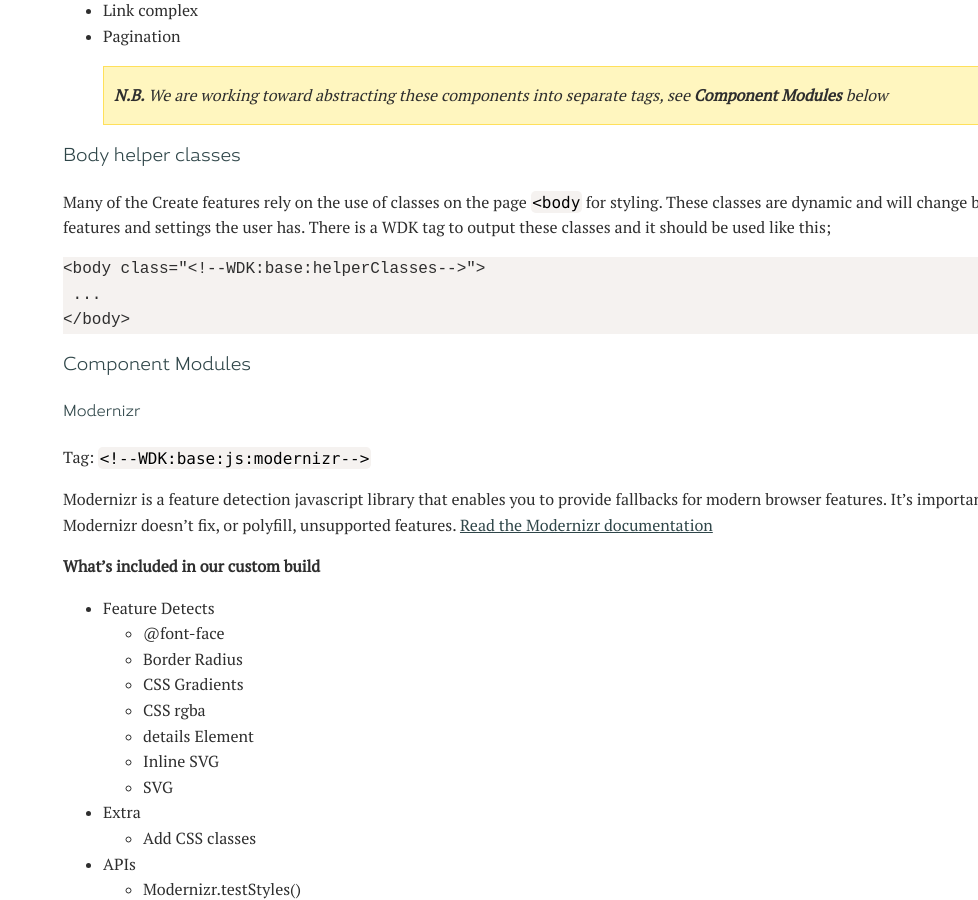
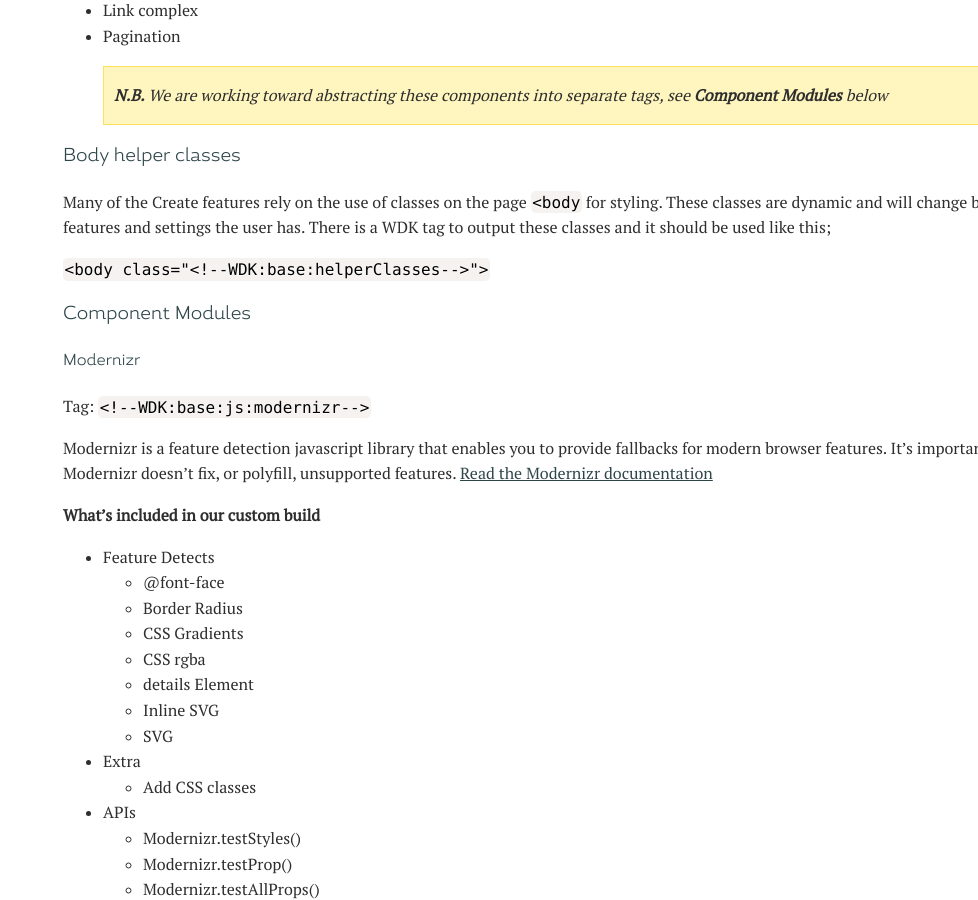
Before and after one commit to createdotnet/wdk, a Jekyll site: the page built from _tutorials/requirements-restrictions.md, in a window 1280 px wide and 900 px high, scrolled down 996 px. Shown: the whole window, without its empty margins (302-1280 px from the left). Built offline with Jekyll 4.4.1, drawn with Linux system fonts in a browser that asks for light colours; nearby versions of some CDN libraries.

Commit message:
fix requirements and restirtions tutorial

```diff
--- a/_tutorials/requirements-restrictions.md
+++ b/_tutorials/requirements-restrictions.md
@@ -40,12 +40,8 @@
 ### Body helper classes
 
 Many of the Create features rely on the use of classes on the page `<body` for styling. These classes are dynamic and will change based on what features and settings the user has. There is a WDK tag to output these classes and it should be used like this;
-~~~
-<body class="<!--WDK:base:helperClasses-->">
- ...
-</body>
-~~~
 
+`<body class="<!--WDK:base:helperClasses-->">`
 
 ### Component Modules
 
```
